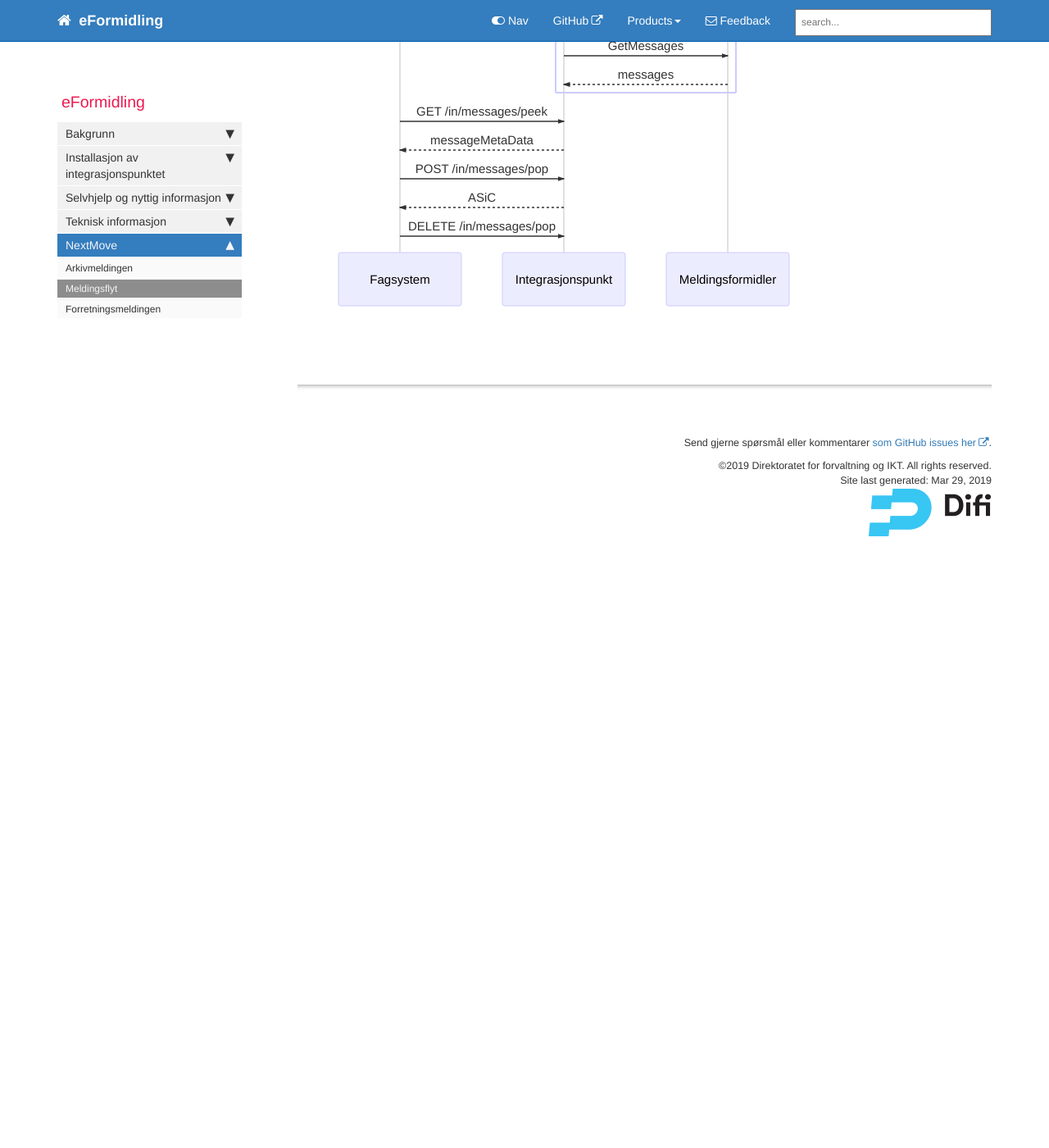
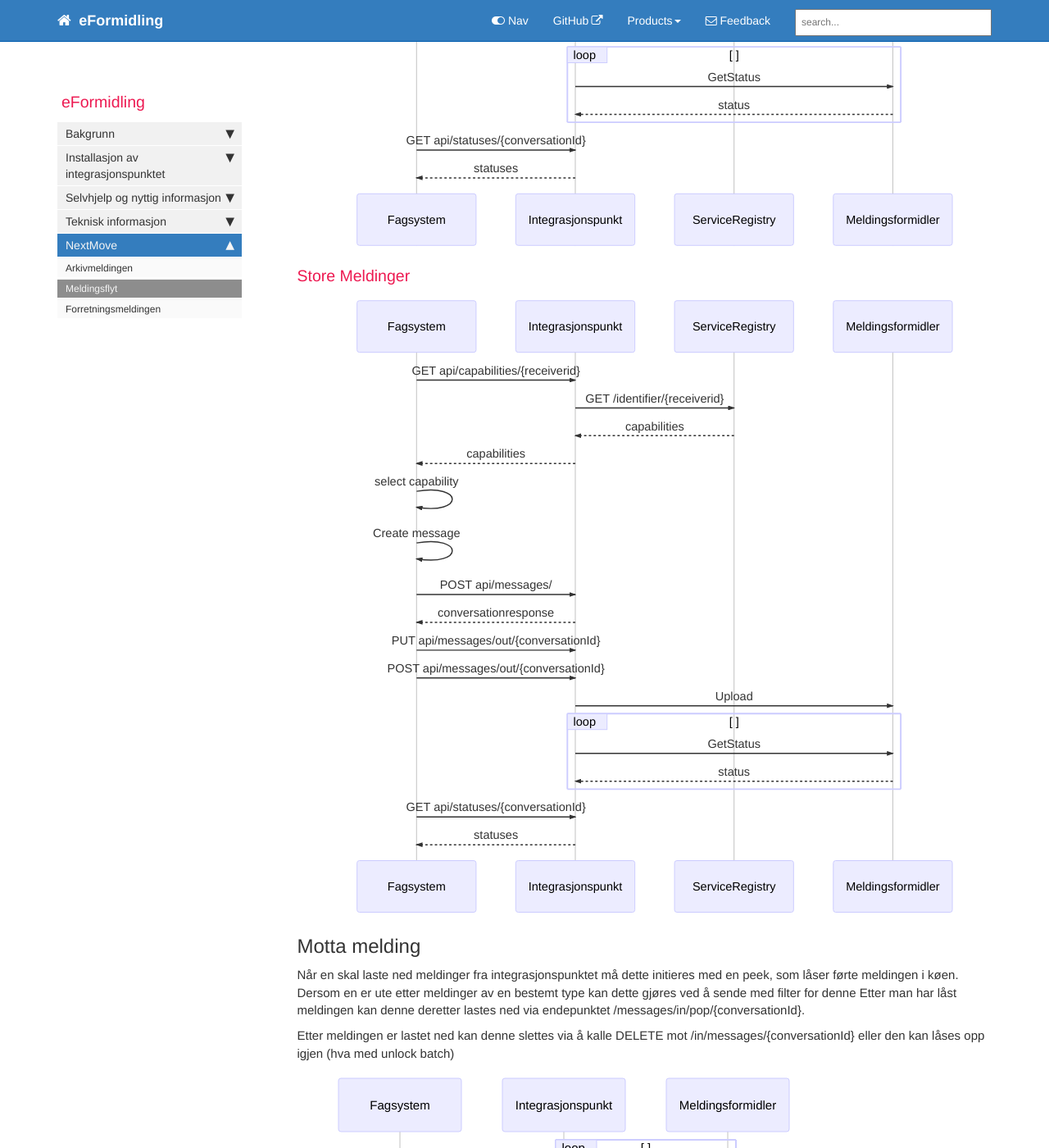
Before and after one commit to difi/eformidling, a Jekyll site: the page built from pages/NextMove/meldingsflyt.md, in a window 1280 px wide and 1400 px high, scrolled down 1246 px. Shown: the whole window at 82% size. Built offline with Jekyll 4.4.1, drawn with Linux system fonts in a browser that asks for light colours; nearby versions of some CDN libraries; comment, search, counter and statistics services are not loaded; before the commit the page ends 1966 px from its top, so only the background shows below that; some of the changed text lies outside the part shown.

Commit message:
Endret meldingsflyt etter endringer i grensesnitt

```diff
--- a/pages/NextMove/meldingsflyt.md
+++ b/pages/NextMove/meldingsflyt.md
@@ -8,6 +8,15 @@ foler: NextMove
 ---
 
 ## Sende melding
+NextMove APIet lar deg sende filer på to måter. Hvilke av de du velger avhenger av størrelsen på meldingen du skal sende.
+
+Dersom meldingen er opp til 5 MB brukes multipart sending, der en kan sende forettningsmelding og payload i samme kall.
+Ved meldinger større enn 5 MB må en for å oppnå god ytelse bruke metoden for store meldinger
+
+Ved behov kan en få generert prototype på en melding ved GET mot endepunktet api/prototype/{capability}. Denne vil da returnere en preutfylt SBD bestående av SBDH og forettningsmelding
+
+### Små meldinger
+
 
 <div class="mermaid">
 
@@ -18,30 +27,81 @@ sequenceDiagram
     participant mf  as Meldingsformidler
 
 
-    fs->>ip: GET /capabilities/{receiverid}
+    fs->>ip: GET api/capabilities/{receiverid}
     ip->>sr: GET /identifier/{receiverid}
     sr-->>ip: capabilities
     ip-->>fs: capabilities
     fs->>fs: select capability
     opt
-        fs->>ip: GET /prototype/{capabilietyid}
+        fs->>ip: GET api/prototype/{capability}
         ip-->>fs: prototype
     end
     fs->>fs: Create message
-    fs->>ip: POST /out/messages/{conversationId}
-    ip-->>fs: conversationresponse
+
+    alt multipart (<5MB)
+        fs->>ip: POST api/messages/out/
+        ip-->>fs: conversationresponse
+    else large files (>5MB)
+        fs->>ip: POST api/messages/
+        ip-->>fs: conversationresponse
+        fs->>ip: PUT api/messages/out/{conversationId}
+        fs->>ip: POST api/messages/out/{conversationId}
+    end
+
     ip->>mf: Upload
     loop
         ip->>mf: GetStatus
         mf-->>ip: status
     end
-    fs->>ip: GET /statuses/{id}
+    fs->>ip: GET api/statuses/{conversationId}
     ip-->>fs: statuses
 
+</div>
+
+### Store Meldinger
+
+<div class="mermaid">
+
+sequenceDiagram
+    participant fs as Fagsystem
+    participant ip as Integrasjonspunkt
+    participant sr as ServiceRegistry
+    participant mf  as Meldingsformidler
+
+
+    fs->>ip: GET api/capabilities/{receiverid}
+
+    ip->>sr: GET /identifier/{receiverid}
+    sr-->>ip: capabilities
+
+    ip-->>fs: capabilities
+    fs->>fs: select capability
+    fs->>fs: Create message
+    fs->>ip: POST api/messages/
+    ip-->>fs: conversationresponse
+    fs->>ip: PUT api/messages/out/{conversationId}
+    fs->>ip: POST api/messages/out/{conversationId}
+
+    ip->>mf: Upload
+    loop
+        ip->>mf: GetStatus
+        mf-->>ip: status
+    end
+
+    fs->>ip: GET api/statuses/{conversationId}
+    ip-->>fs: statuses
 
 </div>
 
 ## Motta melding
+
+Når en skal laste ned meldinger fra integrasjonspunktet må dette initieres med en peek, som låser førte meldingen i køen. Dersom en er ute etter meldinger av en bestemt type kan dette gjøres ved å sende med filter for denne
+Etter man har låst meldingen kan denne deretter lastes ned via endepunktet
+/messages/in/pop/{conversationId}.
+
+Etter meldingen er lastet ned kan denne slettes via å kalle DELETE mot
+/in/messages/{conversationId} eller den kan låses opp igjen (hva med unlock batch)
+
 
 <div class="mermaid">
 
@@ -54,10 +114,11 @@ sequenceDiagram
         ip->>mf: GetMessages
         mf-->>ip: messages
     end
-    fs->>ip: GET /in/messages/peek
+
+    fs->>ip: GET /messages/in/peek?serviceIdentifier=converationType
     ip-->>fs: messageMetaData
-    fs->>ip: POST /in/messages/pop
+    fs->>ip: GET /messages/in/pop/{conversationId}
     ip-->>fs: ASiC
-    fs->>ip: DELETE /in/messages/pop
+    fs->>ip: DELETE /in/messages/{conversationId}
 
 </div>
```
